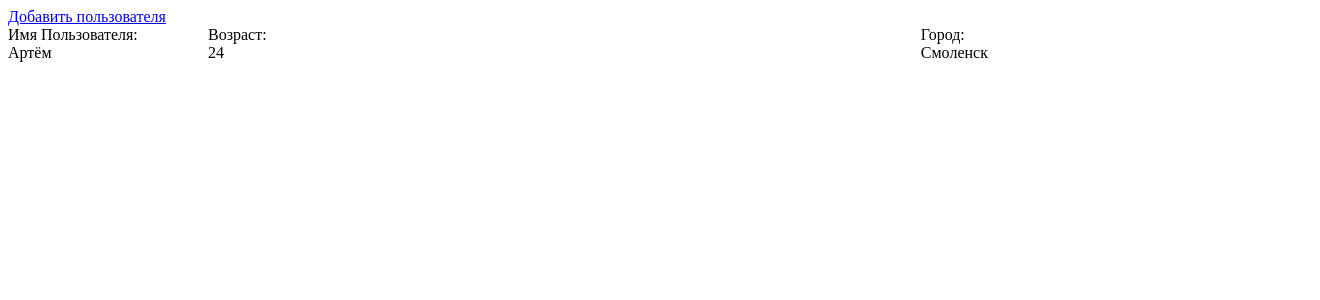
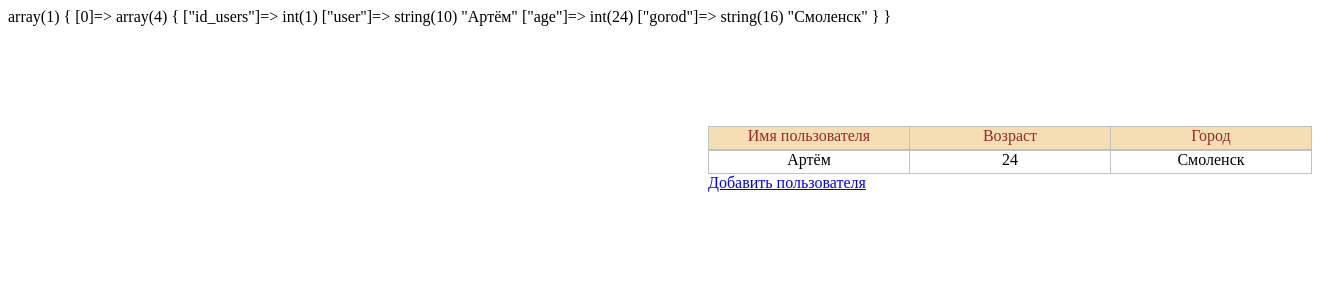
Before and after one commit to ArtemGrebnev/test, a PHP site: page / in a window 1320 px wide. Shown: the top 300 px of the page. Run offline with PHP 8.4, Linux system fonts and the light colour scheme; data comes from the database, SQL or seed files in the repository.

Commit message:
Add files via upload

```diff
--- /dev/null
+++ b/conf.php
@@ -0,0 +1,8 @@
+<?php
+return[
+    'host'=> 'localhost',
+    'db_name'=> 'my bd',
+    'username'=> 'Artem',
+    'password'=> 'qwerty',
+    'charset' => 'utf8'
+];
--- a/index.php
+++ b/index.php
@@ -1,3 +1,4 @@
+<!DOCTYPE html>
 <html>
 <head>
 	<meta charset="utf-8">
@@ -7,23 +8,28 @@
 
 <body>
 
-<a href="add.php"> Добавить пользователя</a>
-	<?
-	include_once("db.php");
+<?php
+include_once("db.php");
+$db = new database();
 $limit = 19;
-$result= mysql_query( "SELECT id_users,user, age, gorod FROM users
-						LEFT JOIN City ON users.Id_City = City.id ORDER BY id_users ASC
+$result= $db->query( "SELECT id_users,user, age, gorod FROM users
+		LEFT JOIN City ON users.Id_City = City.id ORDER BY id_users ASC
                           LIMIT $limit" );
+       var_dump($result);
+?>
 
-while($row= mysql_fetch_array($result))
-
-	{?>
-		<div id="main" class="table">
-   <div id="first" class="td"> Имя Пользователя:<br />
-   <?php echo $row['user']?></div>
-		  <div id="second" class="td">Возраст:<br />
-		  <?php echo $row['age']?></div>
-		 <div id="third" class="td">Город:<br />
-		 <?php echo $row['gorod']?></div></div>
-	<?php } ?>
+<div class="container-str head-table ">
+	<div class="str-elm line-wert ">Имя пользователя</div>
+	<div class="str-elm line-wert ">Возраст</div>
+	<div class="str-elm">Город</div>
+</div>
+<?php foreach($result as $row) : ?>
+	<div class="container-str  ">
+		<div class="str-elm line-wert"><?php echo $row['user']?></div>
+		<div class="str-elm line-wert"><?php echo $row['age']?></div>
+		<div class="str-elm"><?php echo $row['gorod']?></div>
+	</div>
+	<?php endforeach; ?>
+<div class="void" ><a href="add.php"> Добавить пользователя</a></div>
 </body>
+</html>
--- a/style.css
+++ b/style.css
@@ -1,43 +1,40 @@
-#sidebar {
-     background: #40E0D0;
+	.container-str {
+			width:602px;
+			height:22px;
+			border: 1px solid silver;
+			overflow:hidden;
+			margin-left: 700px;
+
+		}
+		.str-elm {
+			width:200px;
+			height:22px;
 			float: left;
-     width: 20%;
-     height: 210px;
+			text-align: center;
+
 		}
-div.table{
-   height:0;
+
+		.line-wert {
+			border-right: 1px solid silver;
 		}
-div.tr{
-   height:0;
+
+		.head-table {
+				color: #932B2B;
+				margin-top: 100px;
+				background: wheat;
 		}
-/* не для IE */
-div.table[class] {height:auto; display: table;}
-div.tr[class] { height:auto; display: table-row;}
-div.td[class] {float:none; display: table-cell;}
+		.void {
+				margin-left: 700px;
 
-div.td{
-   height:100%;
-   float:left;
 		}
-#main{
-   width:100%;
+
+		.shift {
+			width:300;
+			height:300;
+			padding-top: 100;
+			margin-left: 700px;
+			margin-top: 100px;
+			background: wheat;
+			text-align: center;
+			border: 1px solid black;
 		}
-#first{
-   position:relative;
-   z-index:1;
-   width:200px;
-}
-#second{
-   width:100%;
-   margin:0 -30% 0 -200px;
-   padding:0 30% 0 200px;
-}
-/* не для IE */
-#second[id]{
-   width:auto;
-   margin:0;
-   padding:0;
-}
-#third{
-   width:30%;
-}
```
Also changed, not shown: add.php (+21 -23 lines), db.php (+64 -6 lines). Lines whose indentation alone changed are shown as unchanged.
